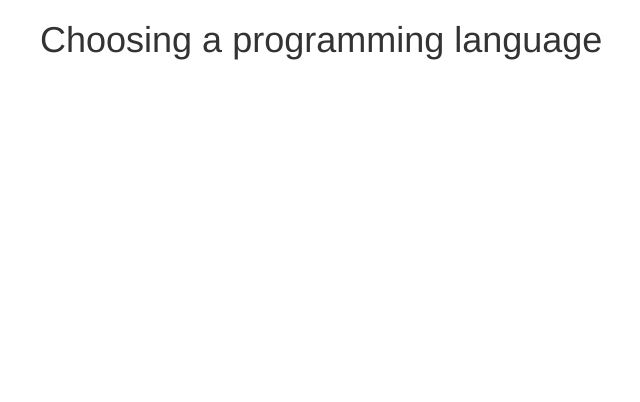
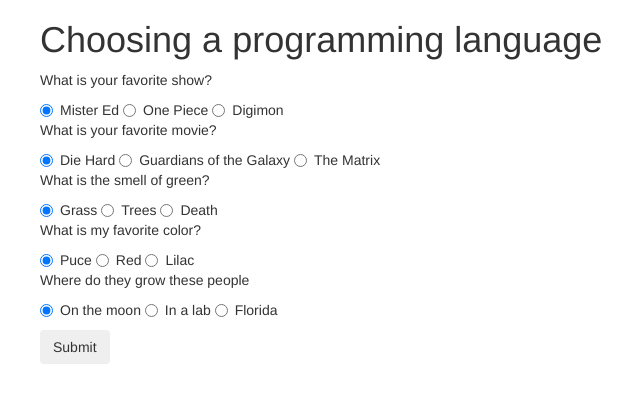
Before and after one commit to OutOfPseudonyms/programming-language-suggester, a plain HTML site: page index.html in a window 1280 px wide. Shown: the whole page, without its empty margins (30-670 px from the left). Drawn offline with Linux system fonts and the light colour scheme.

Commit message:
make questions and add submit button.

```diff
--- a/index.html
+++ b/index.html
@@ -12,6 +12,77 @@
 <body>
   <div class="container">
     <h1>Choosing a programming language</h1>
+    <form id="quiz">
+      <div class="radio">
+        <p>What is your favorite show?</p>
+        <label>
+          <input type="radio" name="show" value="" checked>
+          Mister Ed
+        </label>
+        <label>
+          <input type="radio" name="show" value="">
+          One Piece
+        </label>
+        <label>
+          <input type="radio" name="show" value="">
+          Digimon
+        </label>
+        <p>What is your favorite movie?</p>
+        <label>
+          <input type="radio" name="movie" value="" checked>
+          Die Hard
+        </label>
+        <label>
+          <input type="radio" name="movie" value="">
+          Guardians of the Galaxy
+        </label>
+        <label>
+          <input type="radio" name="movie" value="">
+          The Matrix
+        </label>
+        <p>What is the smell of green?</p>
+        <label>
+          <input type="radio" name="smell" value="" checked>
+          Grass
+        </label>
+        <label>
+          <input type="radio" name="smell" value="">
+          Trees
+        </label>
+        <label>
+          <input type="radio" name="smell" value="">
+          Death
+        </label>
+        <p>What is my favorite color?</p>
+        <label>
+          <input type="radio" name="color" value="" checked>
+          Puce
+        </label>
+        <label>
+          <input type="radio" name="color" value="">
+          Red
+        </label>
+        <label>
+          <input type="radio" name="color" value="">
+          Lilac
+        </label>
+        <p>Where do they grow these people</p>
+        <label>
+          <input type="radio" name="grow" value="" checked>
+          On the moon
+        </label>
+        <label>
+          <input type="radio" name="grow" value="">
+          In a lab
+        </label>
+        <label>
+          <input type="radio" name="grow" value="">
+          Florida
+        </label>
+      </div>
+      <button type="submit" class="btn">Submit</button>
+    </form>
   </div>
 </body>
+
 </html>
```
